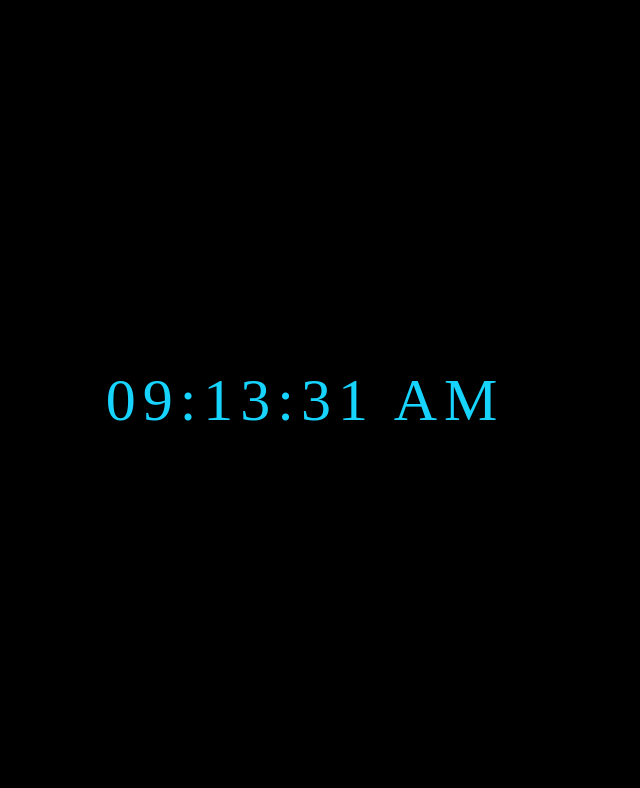
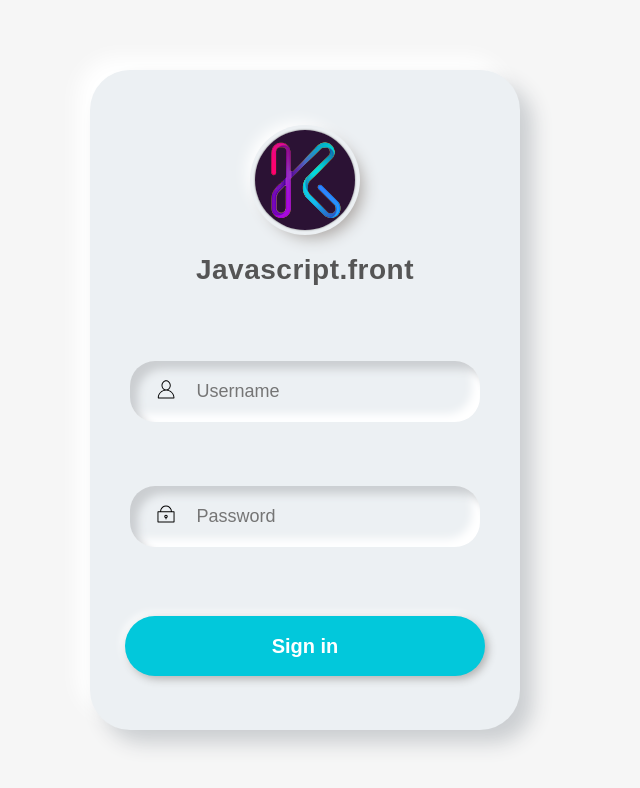
Before and after one commit to kiana-st/clock, a plain HTML site: page index.html in a window 1280 px wide. Shown: the whole page, without its empty margins (335-975 px from the left). Drawn offline with Linux system fonts and the light colour scheme.

Commit message:
first commit

```diff
--- a/index.html
+++ b/index.html
@@ -5,13 +5,38 @@
     <meta charset="UTF-8">
     <meta http-equiv="X-UA-Compatible" content="IE=edge">
     <meta name="viewport" content="width=device-width, initial-scale=1.0">
+    <title>Document</title>
     <link rel="stylesheet" href="./style.css">
-    <title>Document</title>
 </head>
 
 <body>
-    <div class="clock"></div>
-    <script src="./script.js"></script>
+    <div class="login-div">
+        <div class="logo"></div>
+        <div class="title">Javascript.front</div>
+        <div class="fields">
+            <div class="username">
+                <svg class="svg-icon" viewBox="0 0 20 20">
+                    <path
+                        d="M12.075,10.812c1.358-0.853,2.242-2.507,2.242-4.037c0-2.181-1.795-4.618-4.198-4.618S5.921,4.594,5.921,6.775c0,1.53,0.884,3.185,2.242,4.037c-3.222,0.865-5.6,3.807-5.6,7.298c0,0.23,0.189,0.42,0.42,0.42h14.273c0.23,0,0.42-0.189,0.42-0.42C17.676,14.619,15.297,11.677,12.075,10.812 M6.761,6.775c0-2.162,1.773-3.778,3.358-3.778s3.359,1.616,3.359,3.778c0,2.162-1.774,3.778-3.359,3.778S6.761,8.937,6.761,6.775 M3.415,17.69c0.218-3.51,3.142-6.297,6.704-6.297c3.562,0,6.486,2.787,6.705,6.297H3.415z">
+                    </path>
+                </svg>
+                <input type="username" class="user-input" placeholder="Username">
+            </div>
+            <span class="username-msg"></span>
+            <div class="password">
+                <svg class="svg-icon" viewBox="0 0 20 20">
+                    <path
+                        d="M17.308,7.564h-1.993c0-2.929-2.385-5.314-5.314-5.314S4.686,4.635,4.686,7.564H2.693c-0.244,0-0.443,0.2-0.443,0.443v9.3c0,0.243,0.199,0.442,0.443,0.442h14.615c0.243,0,0.442-0.199,0.442-0.442v-9.3C17.75,7.764,17.551,7.564,17.308,7.564 M10,3.136c2.442,0,4.43,1.986,4.43,4.428H5.571C5.571,5.122,7.558,3.136,10,3.136 M16.865,16.864H3.136V8.45h13.729V16.864z M10,10.664c-0.854,0-1.55,0.696-1.55,1.551c0,0.699,0.467,1.292,1.107,1.485v0.95c0,0.243,0.2,0.442,0.443,0.442s0.443-0.199,0.443-0.442V13.7c0.64-0.193,1.106-0.786,1.106-1.485C11.55,11.36,10.854,10.664,10,10.664 M10,12.878c-0.366,0-0.664-0.298-0.664-0.663c0-0.366,0.298-0.665,0.664-0.665c0.365,0,0.664,0.299,0.664,0.665C10.664,12.58,10.365,12.878,10,12.878">
+                    </path>
+                </svg>
+                <input type="password" class="pass-input" placeholder="Password">
+            </div>
+            <span class="password-msg"></span>
+        </div>
+        <button class="signin-button">Sign in</button>
+        <span class="signin-status"></span>
+    </div>
+    <script src="./script.js" type="module"></script>
 </body>
 
 </html>
--- a/script.js
+++ b/script.js
@@ -1,21 +1,59 @@
-function showTime() {
-    let date = new Date();
-    let h = date.getHours();
-    let m = date.getMinutes();
-    let s = date.getSeconds();
-    let session = "AM";
-    if (h === 0) {
-        h = 12;
-    } if (h >= 12) {
-        h = h - 12;
-        session = "PM"
+const usernameInput = document.querySelector(".user-input");
+const passwordInput = document.querySelector(".pass-input");
+
+
+
+const usernameMsg = document.querySelector(".username-msg");
+const passwordMsg = document.querySelector(".password-msg");
+const signinMsg = document.querySelector(".signin-status");
+
+
+
+const signinBtn = document.querySelector(".signin-button");
+
+
+signinBtn.addEventListener("click", signIn);
+
+function signIn(e) {
+    e.preventDefault();
+    usernameMsg.innerText = "";
+    passwordMsg.innerText = "";
+    // console.log("sign in")
+    const usernameValue = usernameInput.value;
+    const passwordValue = passwordInput.value;
+    console.log(usernameValue, passwordValue);
+
+    let isSendData = true;
+
+    if (usernameValue.length === 0 || usernameValue.indexOf("@") === -1 || usernameValue.indexOf(".") === -1) {
+        usernameMsg.innerText = "Please enter a valid Email";
+        isSendData = false;
     }
-    h = (h < 10) ? `0${h}` : h;
-    m = (m < 10) ? `0${h}` : m;
-    s = (s < 10) ? `0${s}` : s;
-
-    let time = `${h}:${m}:${s} ${session}`;
-    document.querySelector(".clock").innerHTML = time;
+    if (passwordValue.length === 0) {
+        passwordMsg.innerText = "Please enter your password";
+        isSendData = false;
+    } else if (passwordValue.length <= 4) {
+        passwordMsg.innerText = "your password is too short";
+        isSendData = false;
+    }
+    if (isSendData) {
+        console.log('send data to server');
+        const body = JSON.stringify({
+            username: usernameValue,
+            password: passwordValue,
+        })
+        const headers = {
+            'Content-type': 'application/json; charset=UTF-8',
+        }
+        fetch('https://jsonplaceholder.typicode.com/posts', {
+            method: 'POST',
+            body: body,
+            headers: headers,
+        })
+            .then((response) => {
+                if (response.ok) {
+                    signinMsg.innerText = "you signed in successfully"
+                }
+            })
+    }
 }
-
-setInterval(showTime, 1000)
--- a/style.css
+++ b/style.css
@@ -1,15 +1,108 @@
+* {
+    box-sizing: border-box;
+}
 body {
-    background: black;
+    margin: 0;
+    height: 100vh;
+    width: 100vw;
+    overflow: hidden;
+    font-weight: 700;
+    font-family: Arial, Helvetica, sans-serif;
+    display: flex;
+    align-items: center;
+    justify-content: center;
+    color: #555;
+    background-color: #F6F6F6;
 }
-
-
-.clock {
-    position: absolute;
-    top: 50%;
-    left: 50%;
-    transform: translateX(-50%) translateY(-50%);
-    color: #17D4FE;
-    font-size: 60px;
-    font-family: Orbitron;
-    letter-spacing: 7px;
+.login-div {
+    width: 430px;
+    height: 660px;
+    padding: 60px 35px 35px 35px;
+    border-radius: 40px;
+    background-color: #ecf0f3;
+    box-shadow: 13px 13px 20px #cbced1,
+    -13px -13px 20px #fff;
 }
+.logo {
+    background: url(logo.png);
+    width: 100px;
+    height: 100px;
+    border-radius: 50%;
+    margin: 0 auto;
+    box-shadow: 0px 0px 2px #5f5f5f,
+    0px 0px 0px 5px #ecf0f3,
+    8px 8px 15px #afaaa7,
+    -8px -8px 15px #fff;
+}
+.title {
+    text-align: center;
+    font-size: 28px;
+    padding-top: 24px;
+    letter-spacing: 0.5px;
+}
+.sub-title {
+    text-align: center;
+    font-size: 15px;
+    padding-top: 7px;
+    letter-spacing: 3px;
+}
+.fields {
+    width: 100%;
+    padding: 75px 5px 5px 5px;
+}
+.fields input {
+    border: none;
+    outline: none;
+    background: none;
+    font-size: 18px;
+    color: #555;
+    padding: 20px 10px 20px 5px;
+}
+.username, .password {
+    /* margin-bottom: 30px; */
+    border-radius: 25px;
+    box-shadow: inset 8px 8px 8px #cbced1,
+    inset -8px -8px 8px #fff;
+}
+.username-msg, .password-msg {
+    font-size: 17px;
+    color: #e55050;
+    display: inline-block;
+    margin: 10px 0 25px 10px;
+    font-weight: 100;
+    height: 25px;
+}
+.fields svg {
+    height: 22px;
+    margin: 0 10px -3px 25px;
+}
+.signin-button {
+    outline: none;
+    border: none;
+    cursor: pointer;
+    width: 100%;
+    height: 60px;
+    border-radius: 30px;
+    font-size: 20px;
+    font-weight: 700;
+    font-family: Arial, Helvetica, sans-serif;
+    color: #fff;
+    text-align: center;
+    background-color: #02c8db;
+    box-shadow: 3px 3px 8px #b1b1b1,
+    -3px -3px 8px #fff;
+    transition: all 0.5s;
+}
+.signin-button:hover {
+    background-color: #50e5b9;
+}
+.signin-status {
+    display: inline-block;
+    text-align: center;
+    width: 100%;
+    padding-top: 20px;
+    font-size: 20px;
+    color: #00db49;
+    font-weight: 700;
+    transition: .2s linear;
+}
```
Also changed, not shown: logo.png (added), logo1.png (added), logo2.png (added).
